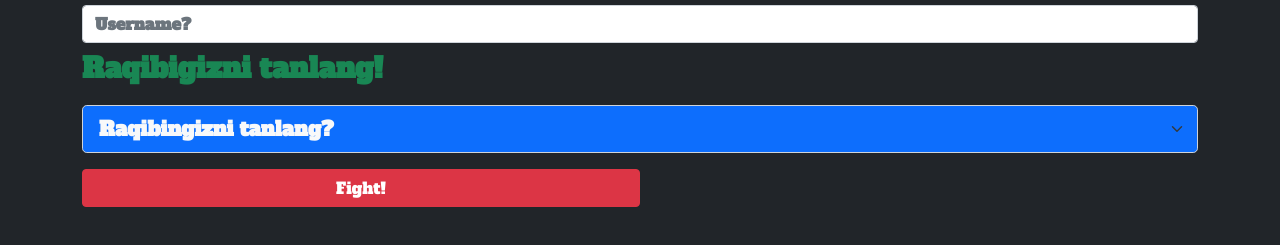
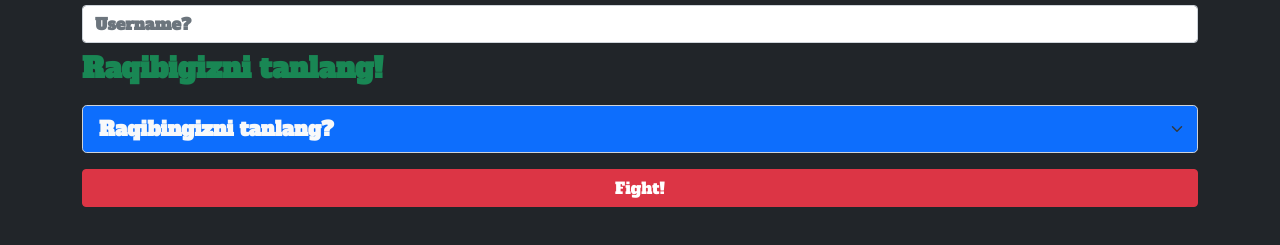
Before and after one commit to alimardon28/ufc, a plain HTML site: page index.html in a window 1280 px wide. Shown: the part 177-422 px from the top of the page. Drawn offline with Linux system fonts and the light colour scheme; a web font is replaced by a local one.

Commit message:
added btn

```diff
--- a/index.html
+++ b/index.html
@@ -29,7 +29,7 @@
 
         <div class="form_result text-success box fw-bold mb-3"></div>
 
-        <button type="submit" class="btn w-50 btn-danger">Fight!</button>
+        <button type="submit" class="btn w-100 btn-danger">Fight!</button>
       </form>
 </div>
 
```
